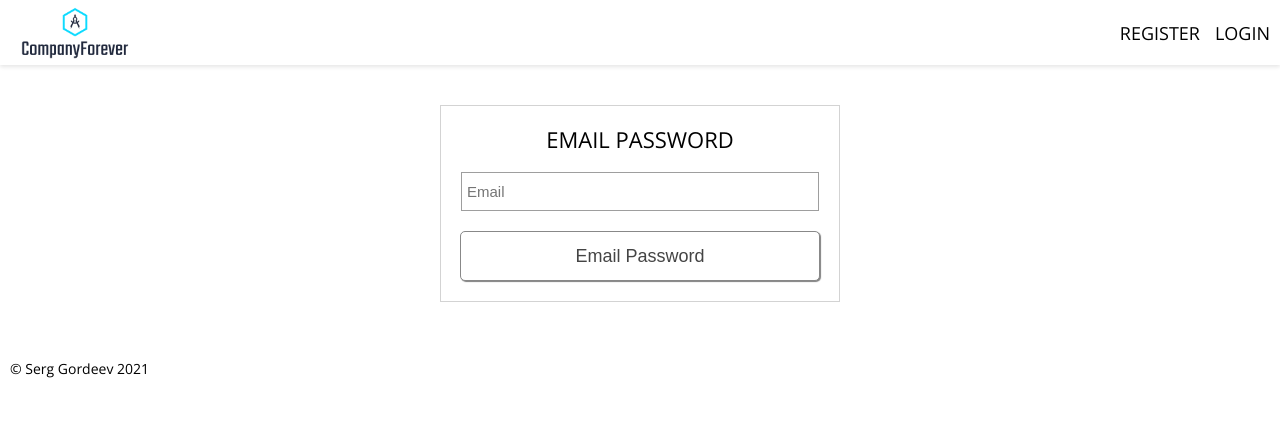
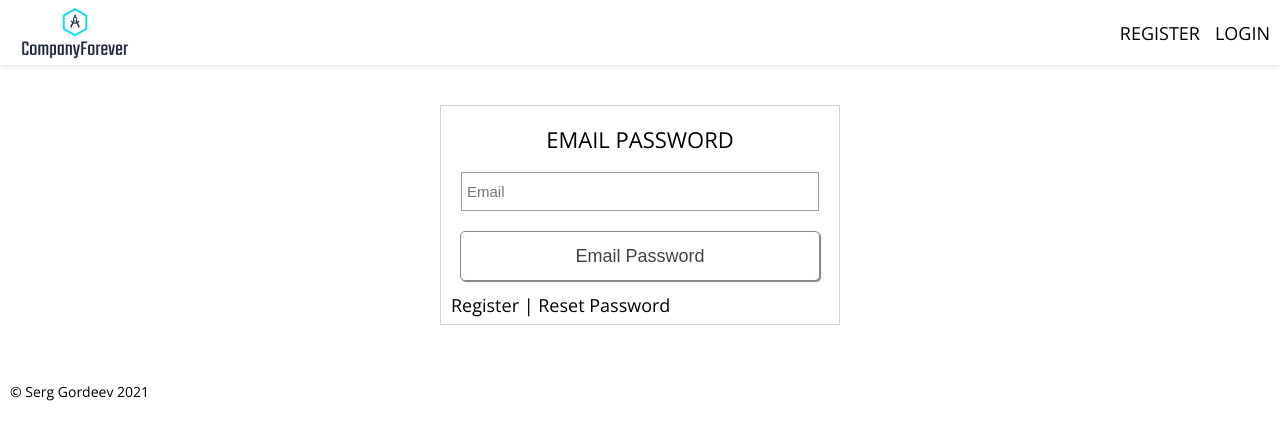
Before and after one commit to Domask2/ecommerce-TS-GQL-FB, a React (Create React App) app: page /recovery in a window 1280 px wide. Shown: the top 440 px of the page. Built offline with nearby package versions, Linux system fonts and the light colour scheme; no server answers; the database is empty.

Commit message:
refactor and clean code

```diff
--- a/src/components/EmailPassword/EmailPassword.style.ts
+++ b/src/components/EmailPassword/EmailPassword.style.ts
@@ -1,5 +1,13 @@
 import styled from 'styled-components';
 
-export const Wrapper = styled.footer`
+export const Wrapper = styled.footer``;
 
+export const Links = styled.section`
+  display: block;
+  width: 100%;
+  margin: 1.5rem auto 0;
+
+  a {
+    color: black;
+  }
 `;
--- a/src/components/EmailPassword/EmailPassword.tsx
+++ b/src/components/EmailPassword/EmailPassword.tsx
@@ -1,19 +1,21 @@
-import { useEffect } from 'react';
+import { useEffect, useState } from 'react';
+import { useDispatch } from 'react-redux';
+import { Link } from 'react-router-dom';
+import { useTypedSelector } from '../../hooks/useTypeSelector';
+import { useHistory } from 'react-router';
+import { resetUserState, resetPasswordStart } from '../../redux/User/user.actions';
+
+import { Links } from './EmailPassword.style';
 import AuthWrapper from './../AuthWrapper/AuthWrapper';
 import FormInput from '../forms/FormInput/FormInput';
 import Button from '../forms/Button/Button';
-import { useHistory } from 'react-router';
-import { useDispatch } from 'react-redux';
-import { useTypedSelector } from '../../hooks/useTypeSelector';
-import { useState } from 'react';
-import { resetUserState, resetPasswordStart } from '../../redux/User/user.actions';
 
 const EmailPassword: React.FC = (props) => {
   const dispatch = useDispatch();
   const history = useHistory();
 
-  const resetPasswordSuccess= useTypedSelector(state => state.user.resetPasswordSuccess);
-  const userErr = useTypedSelector(state => state.user.userErr);
+  const resetPasswordSuccess = useTypedSelector((state) => state.user.resetPasswordSuccess);
+  const userErr = useTypedSelector((state) => state.user.userErr);
 
   const [email, setEmail] = useState<string>('');
   const [error, setError] = useState([]);
@@ -29,16 +31,19 @@ const EmailPassword: React.FC = (props) => {
     if (userErr.length > 0) {
       setError(userErr);
     }
-
   }, [userErr]);
 
-  const handleSubmit = (e:any) => {
+  const handleSubmit = (e: any) => {
     e.preventDefault();
     dispatch(resetPasswordStart({ email }));
-  }
+  };
+
+  const configAuthWrapper = {
+    headline: 'Email Password',
+  };
 
   return (
-    <AuthWrapper headline="Email Password">
+    <AuthWrapper {...configAuthWrapper}>
       {error.length > 0 && (
         <ul>
           <li>{error}</li>
@@ -58,6 +63,12 @@ const EmailPassword: React.FC = (props) => {
           Email Password
         </Button>
       </form>
+
+      <Links>
+        <Link to="/registration">Register</Link>
+        {` | `}
+        <Link to="/recovery">Reset Password</Link>
+      </Links>
     </AuthWrapper>
   );
 };
--- a/src/components/SignIn/SignIn.tsx
+++ b/src/components/SignIn/SignIn.tsx
@@ -1,15 +1,15 @@
-import { SocialSignIn, Links } from './SignIn.style';
-import Button from './../forms/Button/Button';
-
-import { Link } from 'react-router-dom';
-import FormInput from '../forms/FormInput/FormInput';
-import AuthWrapper from '../AuthWrapper/AuthWrapper';
-
 import { useState, useEffect } from 'react';
-import { useHistory } from 'react-router-dom';
 import { useDispatch } from 'react-redux';
 import { useTypedSelector } from '../../hooks/useTypeSelector';
+import { Link, useHistory } from 'react-router-dom';
+//action
 import { emailSignInStart, googleSignInStart } from '../../redux/User/user.actions';
+//style
+import { SocialSignIn, Links } from './SignIn.style';
+//Components
+import AuthWrapper from '../AuthWrapper/AuthWrapper';
+import Button from './../forms/Button/Button';
+import FormInput from '../forms/FormInput/FormInput';
 
 const SignIn: React.FC = () => {
   const history = useHistory();
@@ -25,7 +25,7 @@ const SignIn: React.FC = () => {
       resetForm();
       history.push('/');
     }
-  }, [currentUser, history]);
+  }, [currentUser]);
 
   const resetForm = () => {
     setEmail('');
@@ -34,15 +34,19 @@ const SignIn: React.FC = () => {
 
   const handleGoogleSignIn = () => {
     dispatch(googleSignInStart());
-  }
+  };
 
   const handleSubmit = (e: any) => {
     e.preventDefault();
-    dispatch(emailSignInStart({email, password}));
+    dispatch(emailSignInStart({ email, password }));
+  };
+
+  const configAuthWrapper = {
+    headline: 'LogIn',
   };
 
   return (
-    <AuthWrapper headline="LogIn">
+    <AuthWrapper {...configAuthWrapper}>
       <div className="form-wrapper">
         <form onSubmit={handleSubmit}>
           <FormInput
@@ -74,7 +78,9 @@ const SignIn: React.FC = () => {
           </SocialSignIn>
 
           <Links>
-            <Link to="/recovery">Reset Pasword</Link>
+            <Link to="/registration">Register</Link>
+            {` | `}
+            <Link to="/recovery">Reset Password</Link>
           </Links>
         </form>
       </div>
--- a/src/components/SignUp/SignUp.style.ts
+++ b/src/components/SignUp/SignUp.style.ts
@@ -1,6 +1,14 @@
 import styled from 'styled-components';
 
 export const FormWrap = styled.section`
-    margin: 2rem auto 0;
+  margin: 2rem auto 0;
+`;
+
+export const Links = styled.section`
+  display: block;
+  width: 100%;
+  margin: 1.5rem auto 0;
+  a {
+    color: black;
   }
 `;
--- a/src/components/SignUp/SignUp.tsx
+++ b/src/components/SignUp/SignUp.tsx
@@ -1,17 +1,20 @@
-import { FormWrap } from './SignUp.style';
-import FormInput from '../forms/FormInput/FormInput';
-import Button from '../forms/Button/Button';
-import AuthWrapper from '../AuthWrapper/AuthWrapper';
 import { useState, useEffect } from 'react';
 import { useDispatch } from 'react-redux';
-import { useHistory } from 'react-router-dom';
+import { useHistory, Link } from 'react-router-dom';
 import { useTypedSelector } from '../../hooks/useTypeSelector';
 import { signUpUserStart } from '../../redux/User/user.actions';
 
+import { FormWrap, Links } from './SignUp.style';
+import AuthWrapper from '../AuthWrapper/AuthWrapper';
+import FormInput from '../forms/FormInput/FormInput';
+import Button from '../forms/Button/Button';
 
 const SignUp = () => {
   const dispatch = useDispatch();
   const history = useHistory();
+
+  const currentUser = useTypedSelector((state) => state.user.currentUser);
+  const userError = useTypedSelector((state) => state.user.userErr);
 
   const [email, setEmail] = useState<string>('');
   const [displayName, setDisplayName] = useState<string>('');
@@ -19,15 +22,12 @@ const SignUp = () => {
   const [confirmPassword, setConfirmPassword] = useState<string>('');
   const [error, setError] = useState([]);
 
-  const currentUser = useTypedSelector(state => state.user.currentUser)
-  const userError = useTypedSelector(state => state.user.userErr)
-
   useEffect(() => {
     if (currentUser) {
       resetForm();
       history.push('/');
     }
-  }, [currentUser, history]);
+  }, [currentUser]);
 
   useEffect(() => {
     if (userError.length > 0) {
@@ -46,25 +46,25 @@ const SignUp = () => {
   const handleFormSubmit = (e: any) => {
     e.preventDefault();
 
-    dispatch(signUpUserStart({displayName, email, password, confirmPassword}));
+    dispatch(signUpUserStart({ displayName, email, password, confirmPassword }));
+  };
+
+  const configAuthWrapper = {
+    headline: 'Registration',
   };
 
   return (
-    <AuthWrapper headline="SignUp">
+    <AuthWrapper {...configAuthWrapper}>
       <FormWrap>
-        <form onSubmit={handleFormSubmit}>
-           {error.length > 0 && (
+        {error.length > 0 && (
           <ul>
             {error.map((err, index) => {
-              return (
-                <li key={index}>
-                  {err}
-                </li>
-              );
+              return <li key={index}>{err}</li>;
             })}
           </ul>
         )}
 
+        <form onSubmit={handleFormSubmit}>
           <FormInput
             type="text"
             name="displayName"
@@ -102,6 +102,12 @@ const SignUp = () => {
           </Button>
         </form>
       </FormWrap>
+
+      <Links>
+        <Link to="/registration">Register</Link>
+        {` | `}
+        <Link to="/recovery">Reset Password</Link>
+      </Links>
     </AuthWrapper>
   );
 };
--- a/src/firebase/utils.ts
+++ b/src/firebase/utils.ts
@@ -38,9 +38,9 @@ export const handleUserProfile = async ({ userAuth, additionalData }: any) => {
 
 export const getCurrentUser = () => {
   return new Promise((resolve, reject) => {
-    const unsubscribe = auth.onAuthStateChanged(userAuth => {
+    const unsubscribe = auth.onAuthStateChanged((userAuth) => {
       unsubscribe();
       resolve(userAuth);
     }, reject);
-  })
-}
+  });
+};
--- a/src/redux/User/user.helpers.ts
+++ b/src/redux/User/user.helpers.ts
@@ -1,14 +1,15 @@
 import { auth } from './../../firebase/utils';
 
-export const handleResetPasswordAPI = (email:string) => {
+export const handleResetPasswordAPI = (email: string) => {
   const config = {
-    url: 'http://localhost:3000/login'
+    url: 'http://localhost:3000/login',
   };
 
-  return new Promise((resolve, reject) => {
-    auth.sendPasswordResetEmail(email, config)
+  return new Promise<void>((resolve, reject) => {
+    auth
+      .sendPasswordResetEmail(email, config)
       .then(() => {
-        resolve(email);
+        resolve();
       })
       .catch(() => {
         const err = ['Email not found. Please try again.'];
--- a/src/redux/User/user.rudecer.ts
+++ b/src/redux/User/user.rudecer.ts
@@ -1,4 +1,4 @@
-import { userTypes, UserAction } from "./user.types";
+import { userTypes, UserAction } from './user.types';
 
 interface Iuser {
   id: string;
@@ -13,13 +13,10 @@ export type TUser = [Iuser] | null;
 const initialState = {
   currentUser: null as TUser,
   userErr: [],
-  resetPasswordSuccess: false,
+  resetPasswordSuccess: false as boolean,
 };
 
-export const userReducer = (
-  state = initialState,
-  action: UserAction
-): TInitialState => {
+export const userReducer = (state = initialState, action: UserAction): TInitialState => {
   switch (action.type) {
     case userTypes.SIGN_IN_SUCCESS:
       return {
@@ -28,6 +25,7 @@ export const userReducer = (
         userErr: [],
       };
     case userTypes.SIGN_OUT_USER_SUCCESS:
+    case userTypes.RESET_USER_STATE:
       return {
         ...state,
         ...initialState,
@@ -37,11 +35,6 @@ export const userReducer = (
         ...state,
         userErr: action.payload,
       };
-    case userTypes.RESET_USER_STATE:
-      return {
-        ...state,
-        ...initialState,
-      };
     default:
       return state;
   }
```
Also changed, not shown: src/redux/User/user.sagas.ts (+21 -33 lines).
